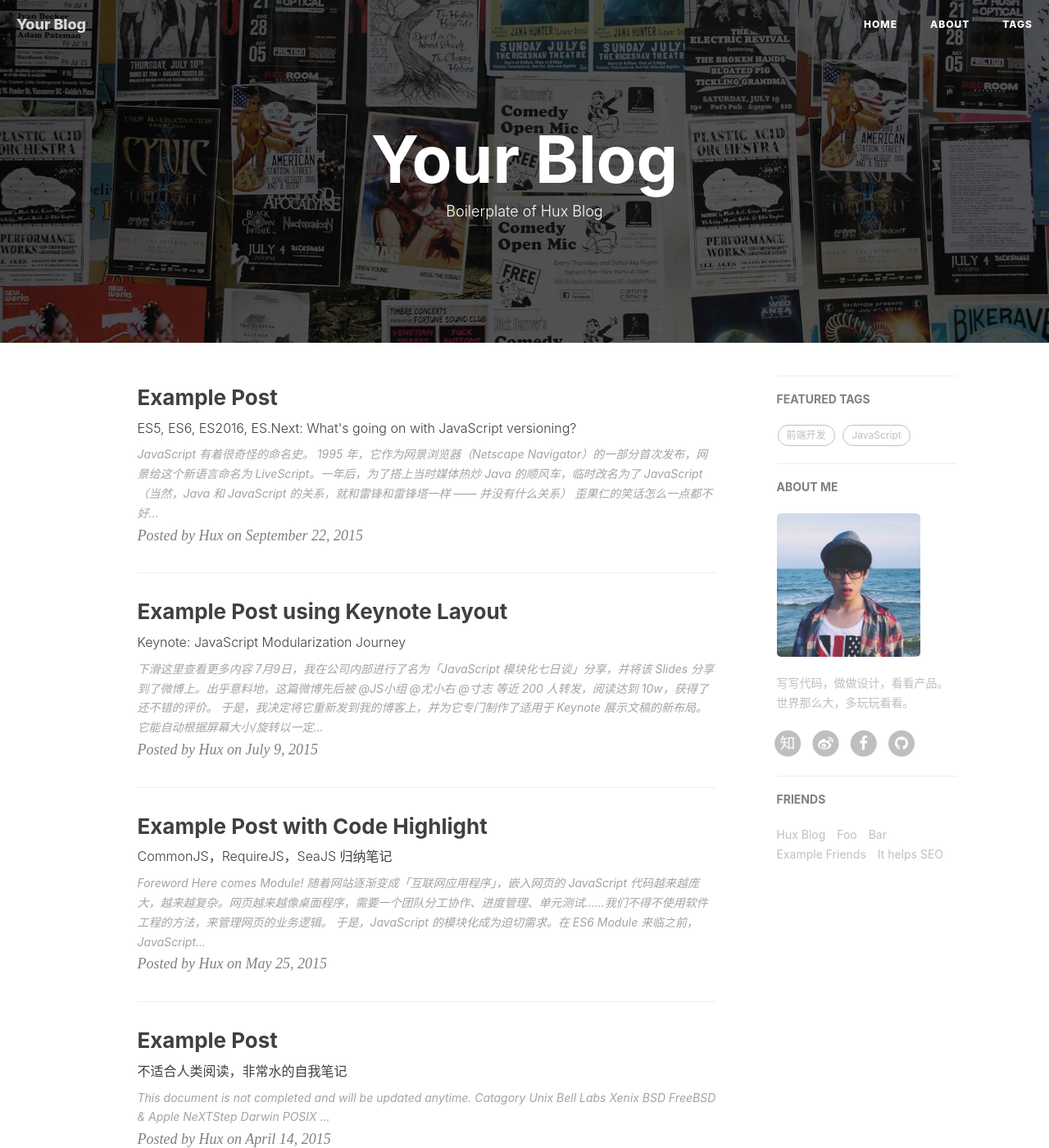
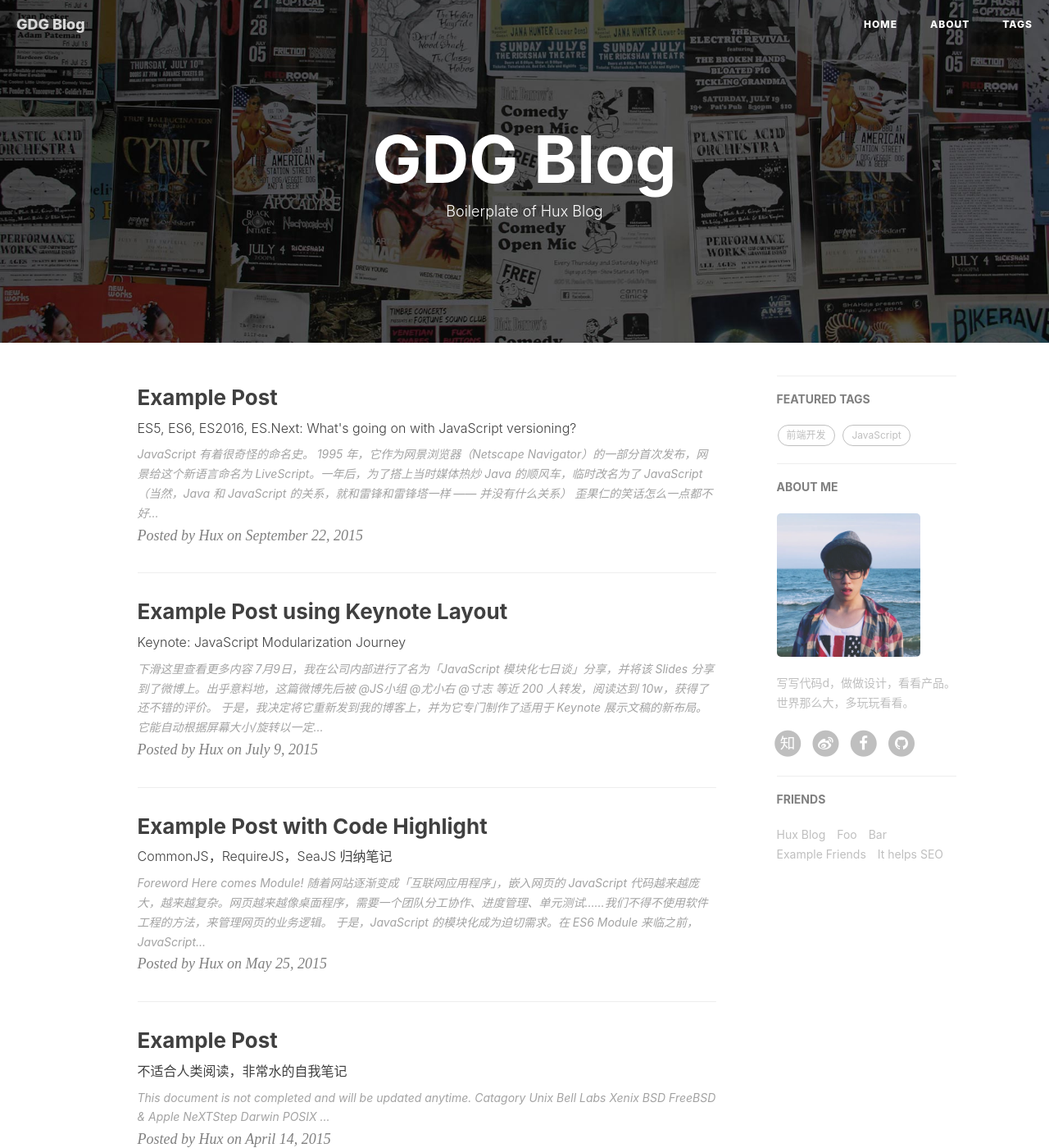
Before and after one commit to caloriesboom/caloriesboom.github.io, a Jekyll site: the page built from index.html, in a window 1280 px wide and 1400 px high. Shown: the whole window at 82% size. Built offline with Jekyll 4.4.1, drawn with Linux system fonts in a browser that asks for light colours; nearby versions of some CDN libraries; the list of posts is cut into pages by our own code; comment, search, counter and statistics services are not loaded; some of the changed text lies outside the part shown.

Commit message:
home commit

```diff
--- a/_config.yml
+++ b/_config.yml
@@ -1,11 +1,11 @@
 # Site settings
-title: Your Blog
-SEOTitle: 你的博客 | Your Blog
+title: GDG Blog
+SEOTitle: GDG的博客 | GDG Blog
 header-img: img/home-bg.jpg
-email: huxpro@gmail.com
+email: 471296921@qq.com
 description: ""
 keyword: ""
-url: "http://huangxuan.me"              # your host, for absolute URL
+url: "https://caloriesboom.github.io/"       # your host, for absolute URL
 baseurl: ""         # for example, '/blog' if your blog hosted on 'host/blog'
 
 
@@ -14,7 +14,7 @@
 RSS: false
 weibo_username:     huxpro
 zhihu_username:     huxpro
-github_username:    huxpro
+github_username:    caloriesboom
 #twitter_username:  huxpro
 facebook_username:  huxpro
 
@@ -68,7 +68,7 @@
 
 # Sidebar settings
 sidebar: true                           # whether or not using Sidebar.
-sidebar-about-description: "写写代码，做做设计，看看产品。世界那么大，多玩玩看看。"
+sidebar-about-description: "写写代码d，做做设计，看看产品。世界那么大，多玩玩看看。"
 sidebar-avatar: /img/avatar-hux.jpg      # use absolute URL, seeing it's used in both `/` and `/about/`
 
 
```
